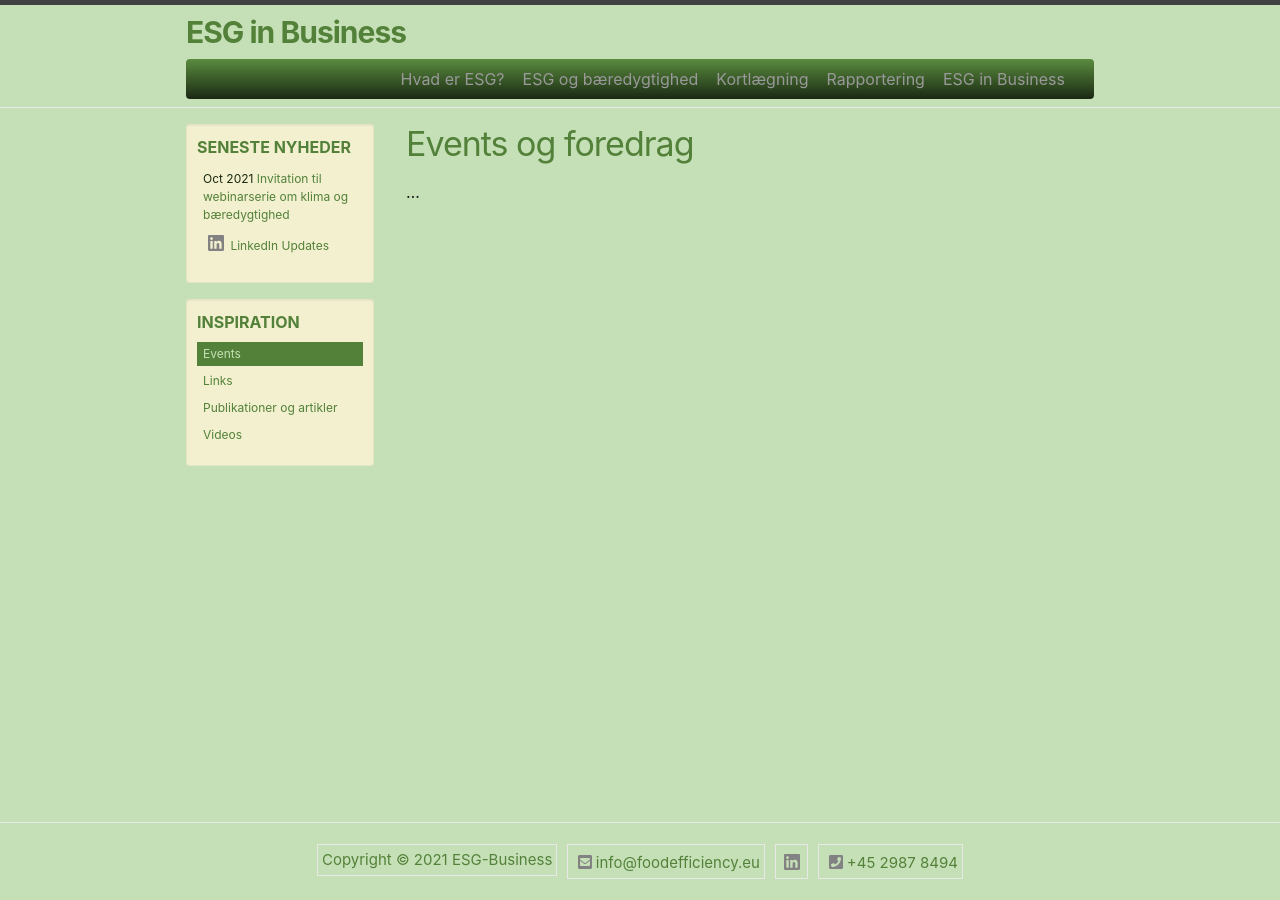
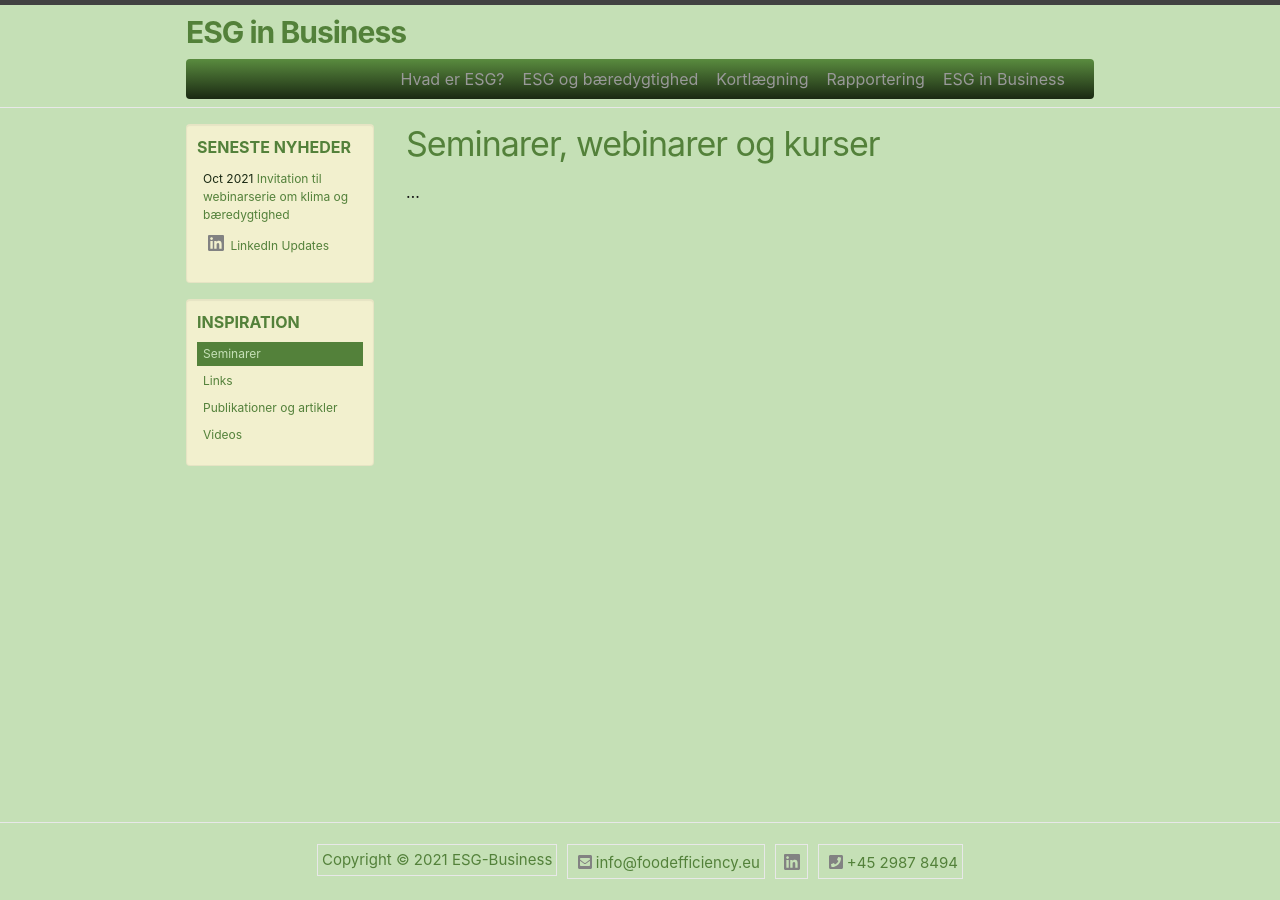
Before and after one commit to FoodEfficiency/esg-business.github.io, a Jekyll site: the page built from _da/sidebar-events.md, in a window 1280 px wide. Built offline with Jekyll 4.4.1, drawn with Linux system fonts in a browser that asks for light colours.

Commit message:
Update sidebar-events.md

```diff
--- a/_da/sidebar-events.md
+++ b/_da/sidebar-events.md
@@ -1,11 +1,11 @@
 ---
-title: Events
+title: Seminarer
 menu: sidebar
 permalink: /events
 position: 1
 ref: events
 ---
 
-# Events og foredrag
+# Seminarer, webinarer og kurser
 
 ...
```
